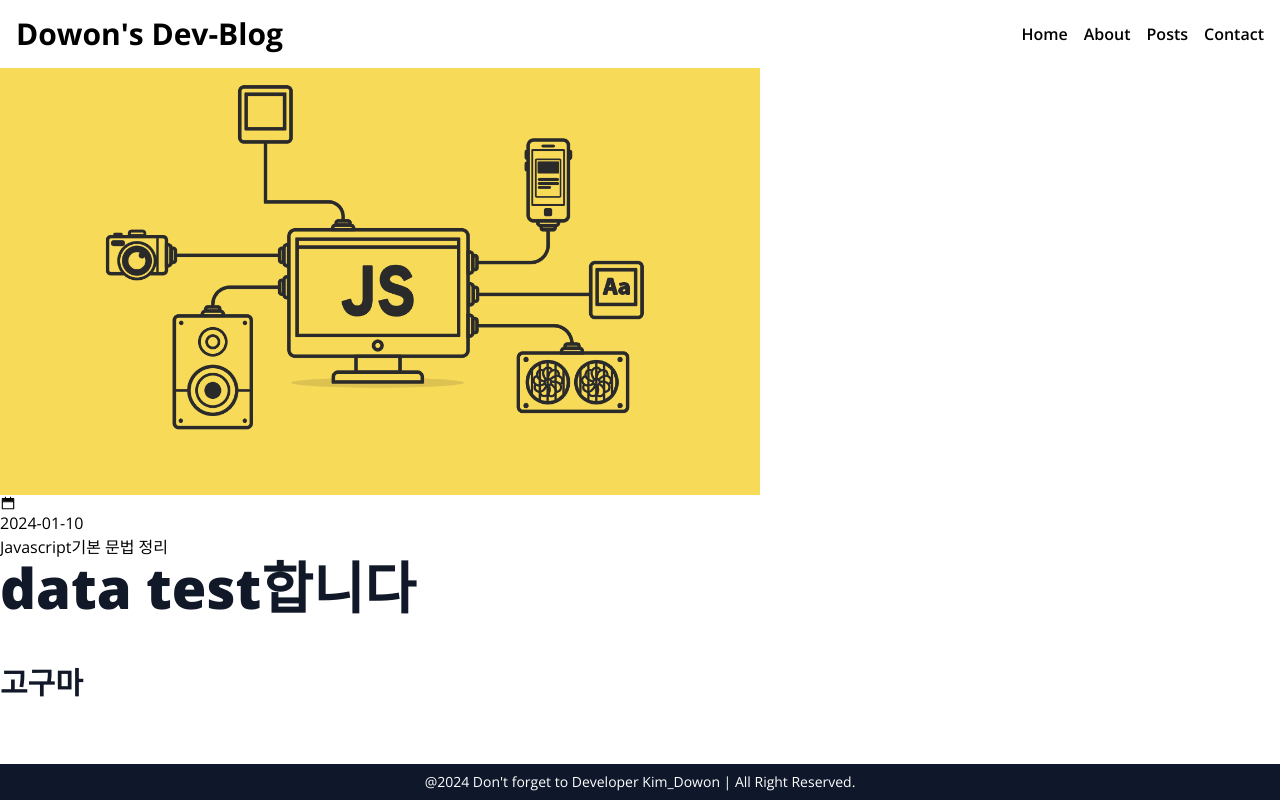
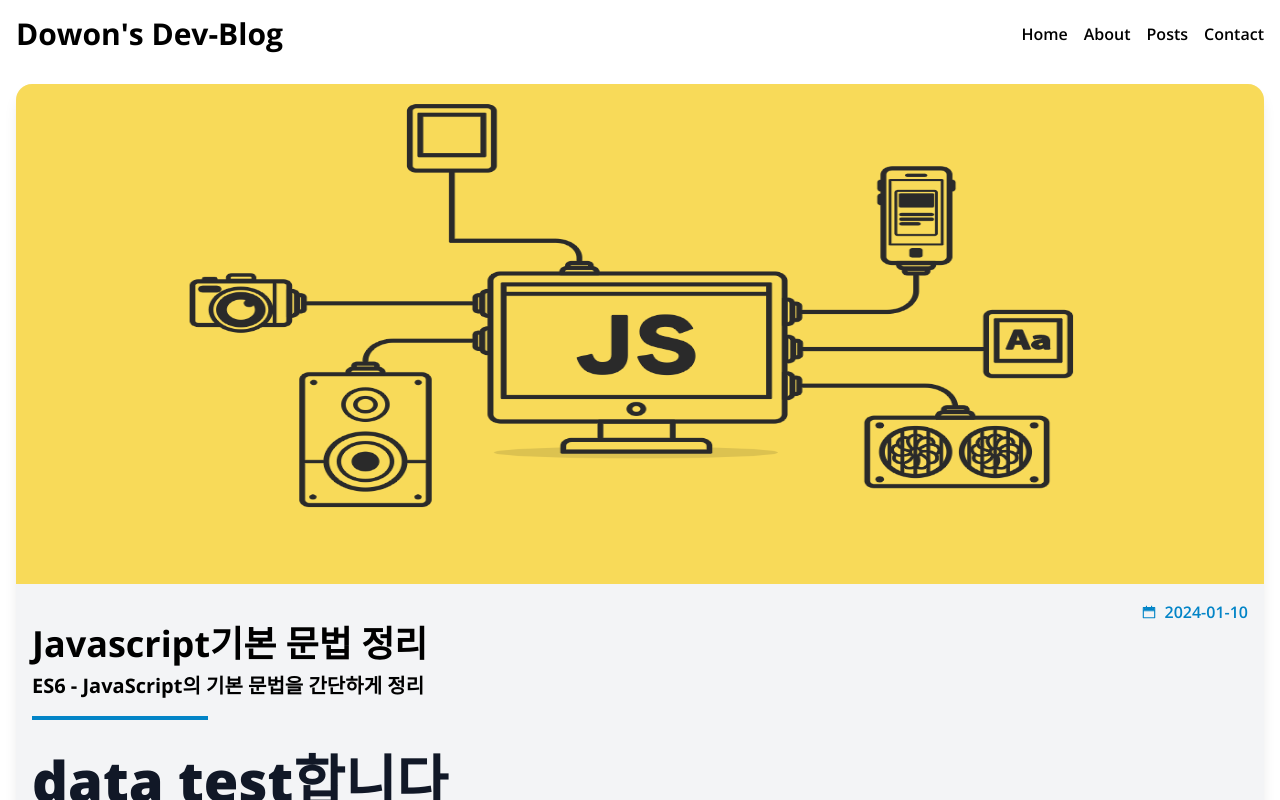
Before and after one commit to KoreaMoney/NextJS-myBlog, a Next.js app: page /posts/javascript in a window 1280 px wide. Built offline with nearby package versions, Linux system fonts and the light colour scheme.

Commit message:
feat : 기본 markdown생성

```diff
--- a/data/posts/javascript.md
+++ b/data/posts/javascript.md
@@ -1,3 +1,5 @@
 # data test합니다
 
 ### 고구마
+
+-   데이터 점 확인합니다.
--- a/src/app/posts/[slug]/page.tsx
+++ b/src/app/posts/[slug]/page.tsx
@@ -15,15 +15,22 @@
     const { title, description, date, category, path, content } = await getPostData(slug);
 
     return (
-        <article>
-            <Image src={`/images/posts/${path}.png`} alt={title} width={760} height={420} />
-            <section>
-                <div>
+        <article className="rounded-2xl overflow-hidden bg-gray-100 shadow-lg m-4">
+            <Image
+                className="w-full h-1/5 max-h-[500px]"
+                src={`/images/posts/${path}.png`}
+                alt={title}
+                width={760}
+                height={420}
+            />
+            <section className="flex flex-col p-4">
+                <div className="flex items-center self-end text-sky-600">
                     <AiTwotoneCalendar />
-                    <p>{date.toString()}</p>
+                    <p className="font-semibold ml-2">{date.toString()}</p>
                 </div>
-                <h1>{title}</h1>
-
+                <h1 className="text-4xl font-bold mb-2">{title}</h1>
+                <p className="text-xl font-bold">{description}</p>
+                <div className="w-44 border-2 border-sky-600 mt-4 mb-8"></div>
                 <MarkdownViewer content={content} />
             </section>
         </article>
```
Also changed, not shown: package.json (indentation only).
